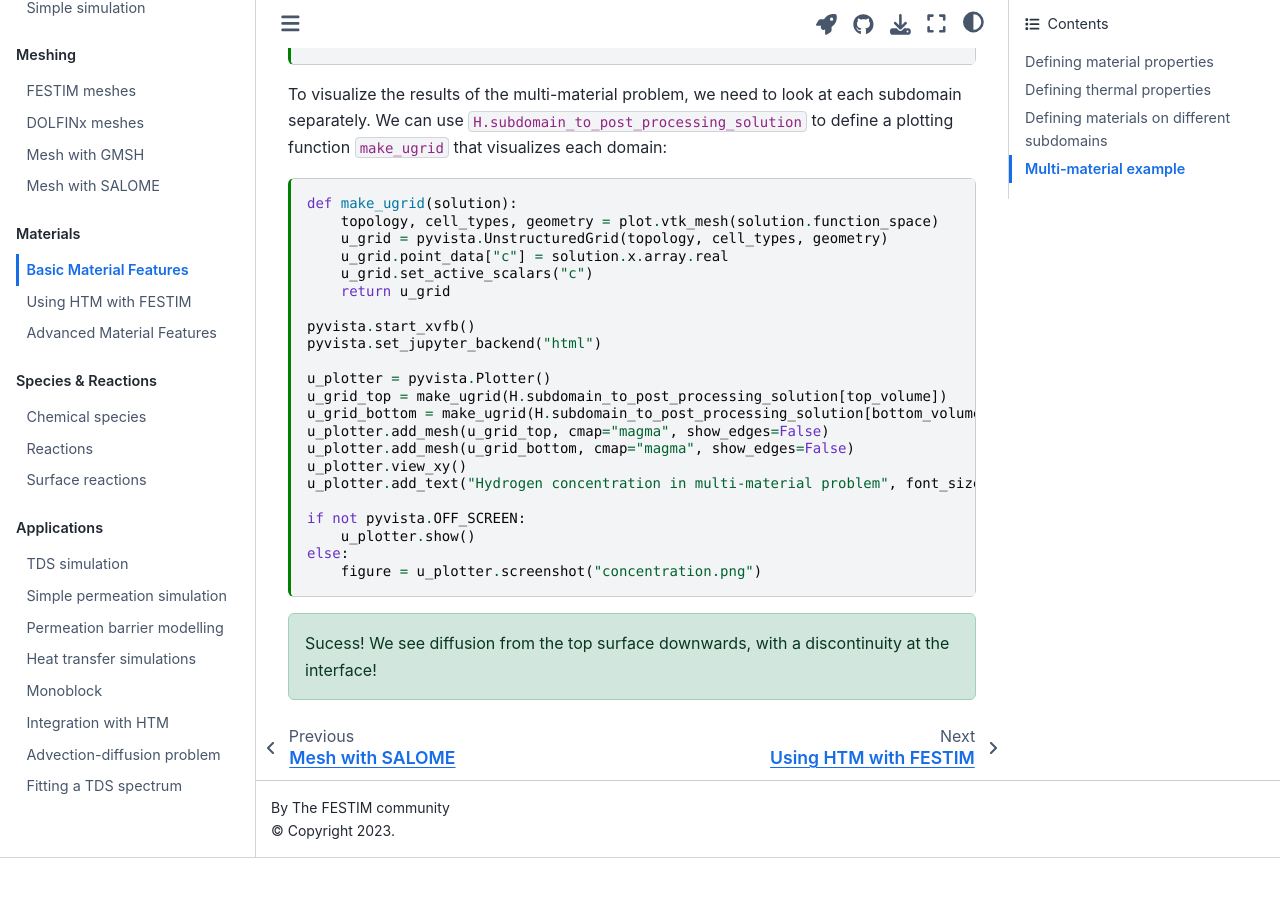
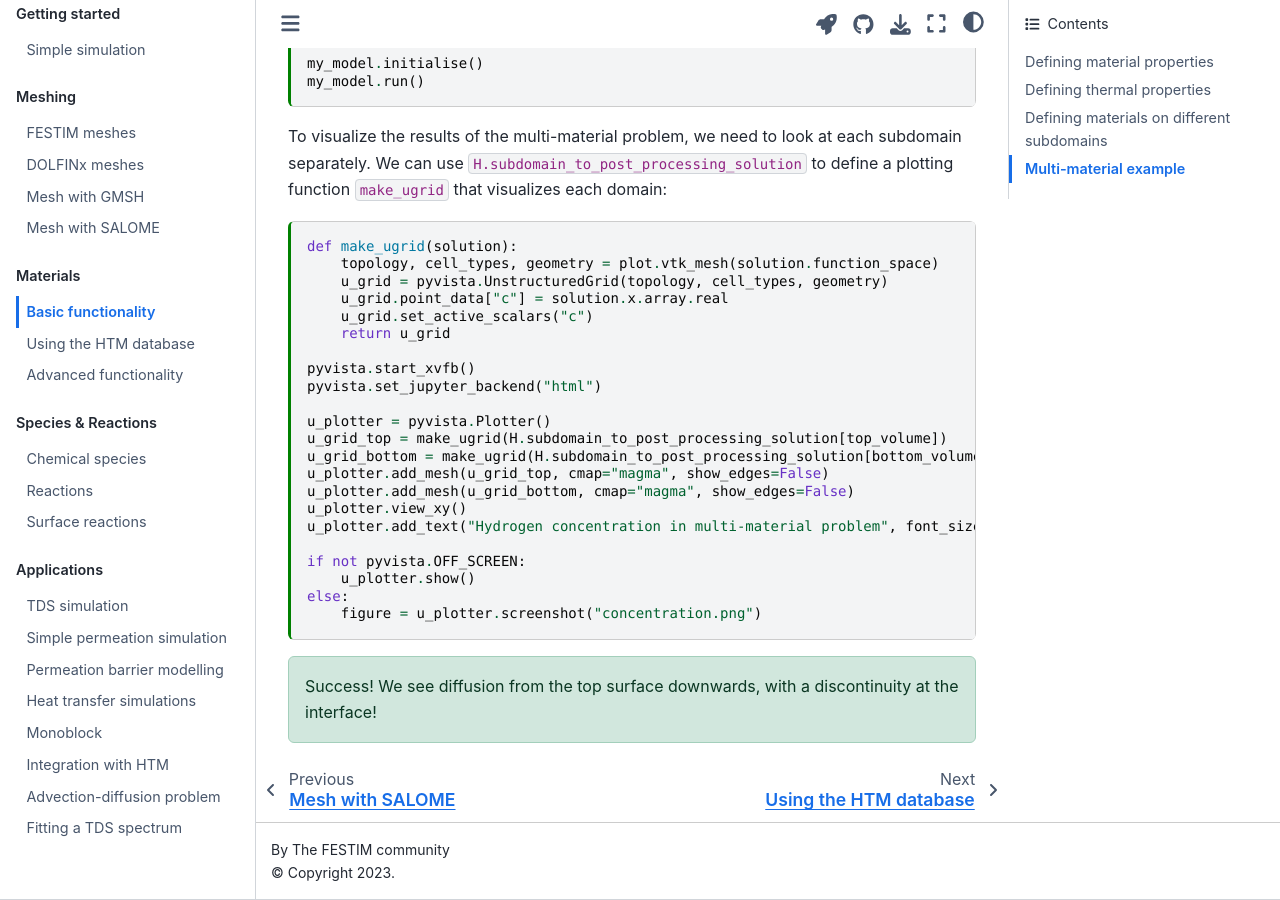
Before and after one commit to festim-dev/FESTIM-workshop, a Jupyter Book: the page built from book/content/material/material_basics.md, in a window 1280 px wide and 900 px high, scrolled down 3828 px. Built offline with Jupyter Book 1.0.4 settings and Sphinx 7.4.7 and the Sphinx Book theme 1.1.4, drawn with Linux system fonts in a browser that asks for light colours; before the commit the page ends 4686 px from its top, so only the background shows below that; some of the changed text lies outside the part shown.

Commit message:
Apply suggestions from code review

````diff
--- a/book/content/material/material_advanced.md
+++ b/book/content/material/material_advanced.md
@@ -12,7 +12,7 @@
   name: python3
 ---
 
-# Advanced Material Features #
+# Advanced functionality #
 
 +++
 
--- a/book/content/material/material_basics.md
+++ b/book/content/material/material_basics.md
@@ -12,7 +12,7 @@
   name: python3
 ---
 
-# Basic Material Features #
+# Basic functionality
 
 Materials are key components of hydrogen transport simulations. They hold the properties like diffusivity, solubility and even thermal properties like thermal conductivity or heat capacity. Read more about the `Materials` class and syntax at __[Materials](https://festim.readthedocs.io/en/fenicsx/userguide/subdomains.html)__.
 
@@ -117,9 +117,9 @@
 my_model = F.HydrogenTransportProblemDiscontinuous()
 ```
 
-<div class="alert alert-block alert-info">
+```{note}
 Be sure to use an even number of cells in each direction when creating the mesh in a discontinuous problem.
-</div>
+```
 
 +++
 
@@ -214,5 +214,5 @@
 ```
 
 <div class="alert alert-block alert-success">
-Sucess! We see diffusion from the top surface downwards, with a discontinuity at the interface!
+Success! We see diffusion from the top surface downwards, with a discontinuity at the interface!
 </div>
--- a/book/content/material/material_htm.md
+++ b/book/content/material/material_htm.md
@@ -12,7 +12,7 @@
   name: python3
 ---
 
-# Using HTM with FESTIM #
+# Using the HTM database
 
 +++
 
````
